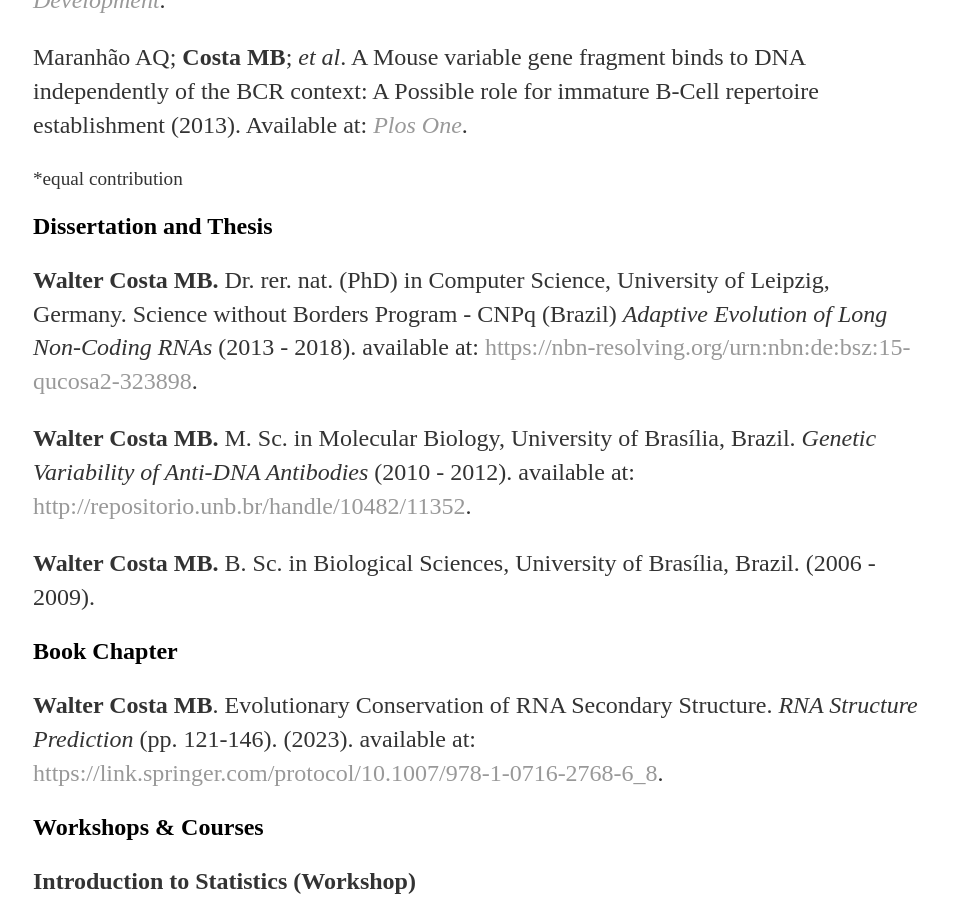
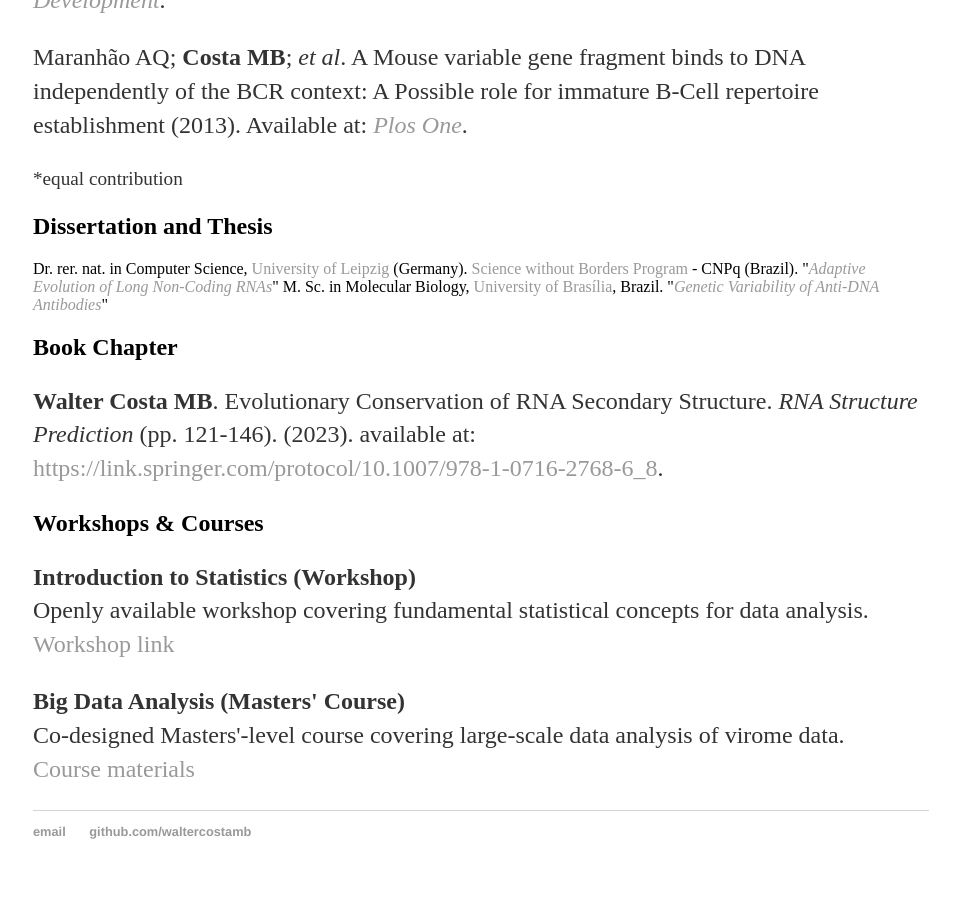
Before and after one commit to waltercostamb/waltercostamb.github.io, a Jekyll site: the page built from pubs/index.html, in a window 1280 px wide and 900 px high, scrolled down 1501 px. Shown: the whole window, without its empty margins (159-1119 px from the left). Built offline with Jekyll 4.4.1, drawn with Linux system fonts in a browser that asks for light colours.

Commit message:
Update index.html

```diff
--- a/pubs/index.html
+++ b/pubs/index.html
@@ -65,18 +65,12 @@
 
 					<h2>Dissertation and Thesis</h2>
 
-					<p><strong>Walter Costa MB.</strong> Dr. rer. nat. (PhD) in Computer Science,
-						University of Leipzig, Germany. Science without Borders Program - CNPq (Brazil)
-						<em>Adaptive Evolution of Long Non-Coding RNAs</em> (2013 - 2018).
-						available at: <a href="https://nbn-resolving.org/urn:nbn:de:bsz:15-qucosa2-323898">    https://nbn-resolving.org/urn:nbn:de:bsz:15-qucosa2-323898</a>.
+					Dr. rer. nat. in Computer Science, <a href="https://www.uni-leipzig.de/en">University of Leipzig</a> (Germany).
+	<a href="https://www.gov.br/cnpq/pt-br/acesso-a-informacao/acoes-e-programas/programas/ciencia-sem-fronteiras">Science without Borders Program</a>
+						 - CNPq (Brazil). "<a href="https://nbn-resolving.org/urn:nbn:de:bsz:15-qucosa2-323898"><em>Adaptive Evolution of Long Non-Coding RNAs</em></a>"
 
-						<p><strong>Walter Costa MB.</strong> M. Sc. in Molecular Biology,
-						University of Brasília, Brazil.
-						<em>Genetic Variability of Anti-DNA Antibodies</em> (2010 - 2012).
-						available at: <a href="http://repositorio.unb.br/handle/10482/11352">http://repositorio.unb.br/handle/10482/11352</a>.
-
-						<p><strong>Walter Costa MB.</strong> B. Sc. in Biological Sciences,
-						University of Brasília, Brazil. (2006 - 2009).
+						M. Sc. in Molecular Biology, <a href="https://international.unb.br/">University of Brasília</a>, Brazil.
+						"<a href="http://repositorio.unb.br/handle/10482/11352"><em>Genetic Variability of Anti-DNA Antibodies</em></a>"
 
 					<h2>Book Chapter</h2>
 
```
